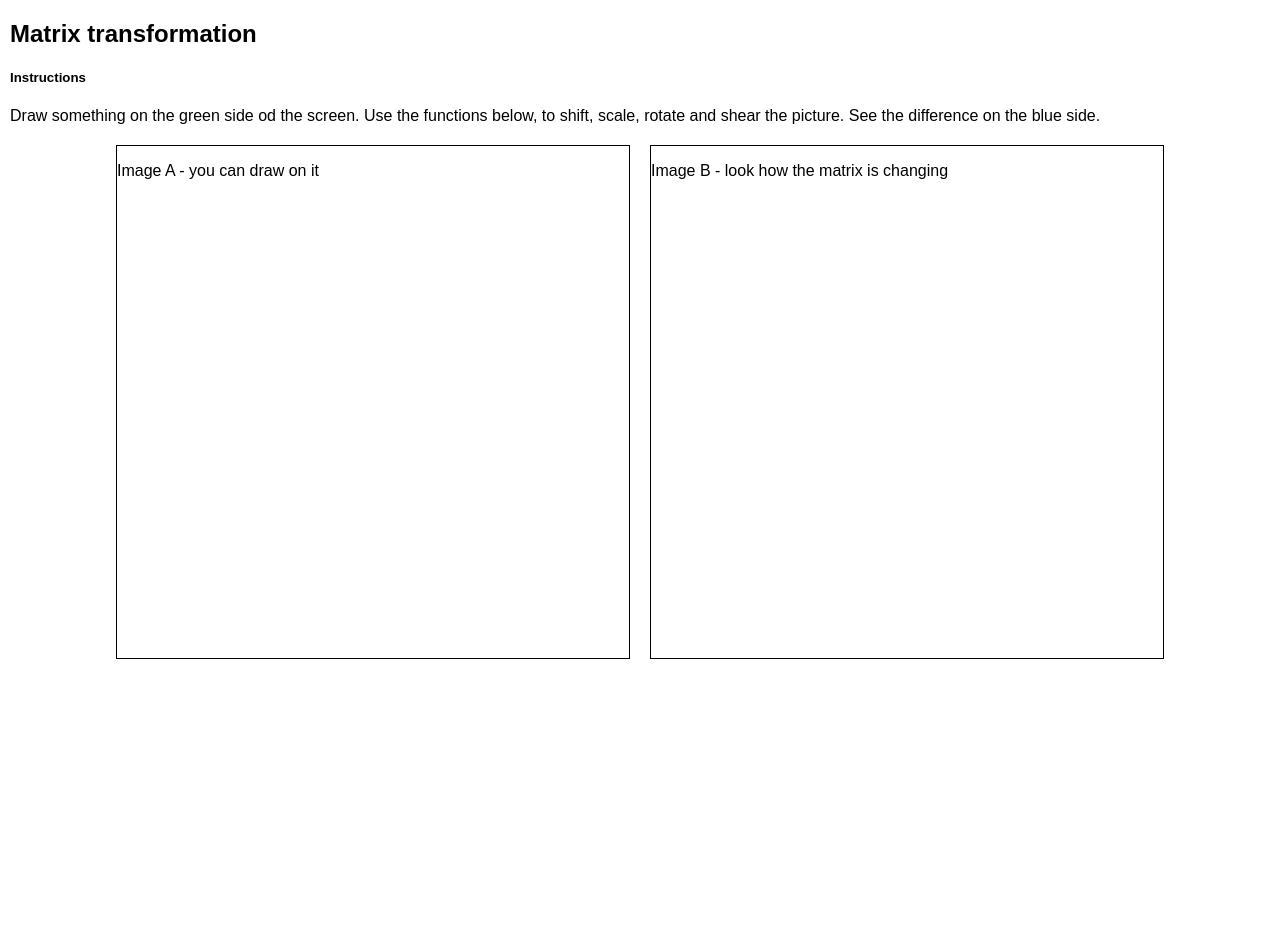
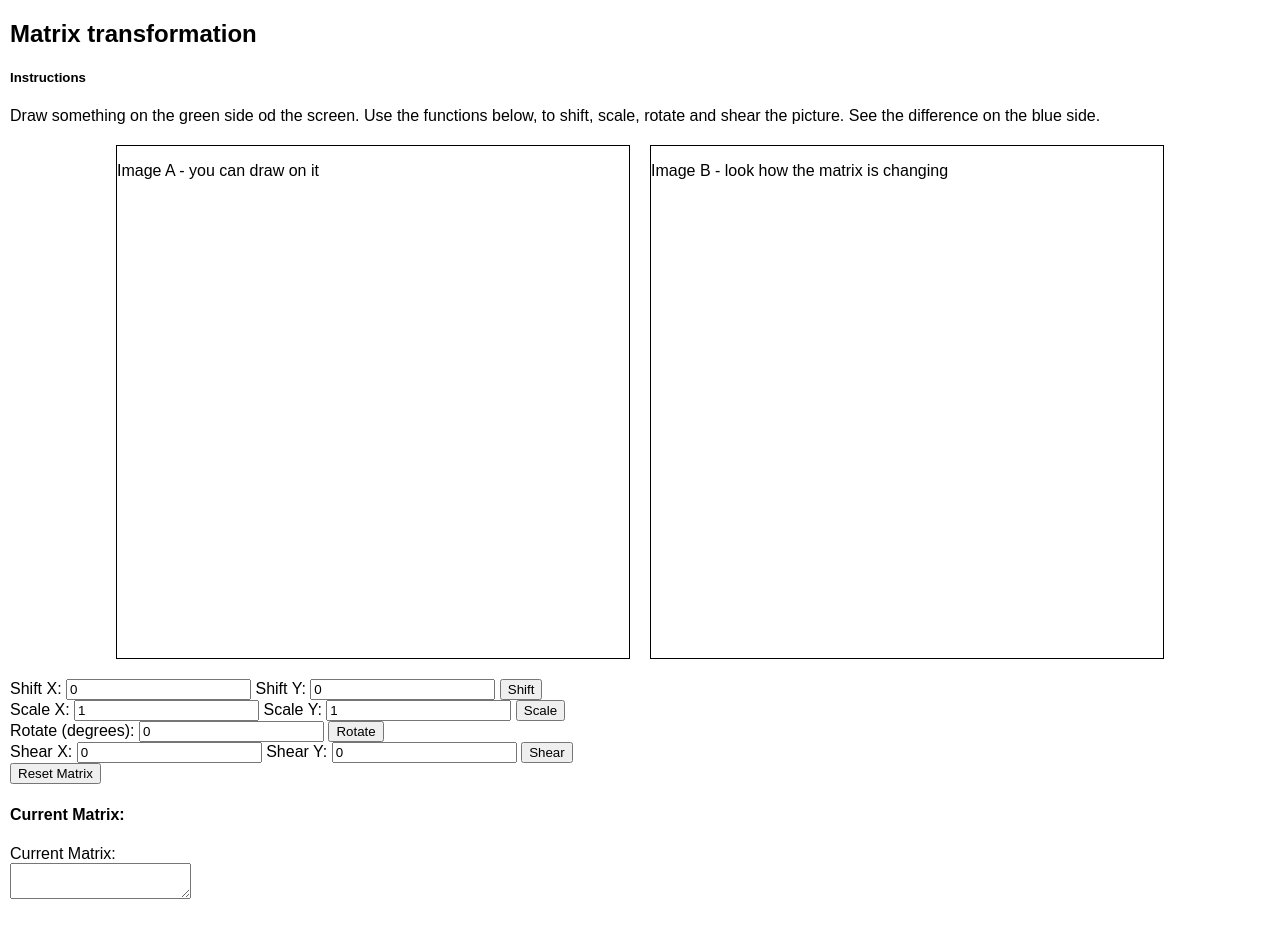
Before and after one commit to milenatarkowska/GRK-matrix-app, a plain HTML site: page index.html in a window 1280 px wide. Before the commit the page ends 800 px from the top, so only its background shows below. Drawn offline with nearby package versions, Linux system fonts and the light colour scheme.

Commit message:
added html buttons

```diff
--- a/index.html
+++ b/index.html
@@ -1,14 +1,14 @@
 <!DOCTYPE html>
 <html lang="en">
 <head>
+    <meta charset="UTF-8">
+    <title>Matrix Transformation App</title>
+    <script src="https://cdnjs.cloudflare.com/ajax/libs/p5.js/1.9.0/p5.min.js"></script>
     <link rel="stylesheet" href="styles.css">
-    <meta charset="UTF-8">
-    <title>Matrix transformation app</title>
-    <script src="https://cdnjs.cloudflare.com/ajax/libs/p5.js/1.9.0/p5.min.js"></script>
-    <script> src="app.js"</script>
 </head>
 <body>
     <h2>Matrix transformation</h2>
+
     <div>
     <h5>Instructions</h5>
     <p>Draw something on the green side od the screen.
@@ -26,5 +26,37 @@
         </div>
 
     </div>
+
+    <div class="controls">
+        <div>
+            <label>Shift X: <input id="shiftX" type="number" value="0"></label>
+            <label>Shift Y: <input id="shiftY" type="number" value="0"></label>
+            <button onclick="shiftMatrix()">Shift</button>
+        </div>
+        <div>
+            <label>Scale X: <input id="scaleX" type="number" value="1" step="0.1"></label>
+            <label>Scale Y: <input id="scaleY" type="number" value="1" step="0.1"></label>
+            <button onclick="scaleMatrix()">Scale</button>
+        </div>
+        <div>
+            <label>Rotate (degrees): <input id="rotateAngle" type="number" value="0"></label>
+            <button onclick="rotateMatrix()">Rotate</button>
+        </div>
+        <div>
+            <label>Shear X: <input id="shearX" type="number" value="0" step="0.1"></label>
+            <label>Shear Y: <input id="shearY" type="number" value="0" step="0.1"></label>
+            <button onclick="shearMatrix()">Shear</button>
+        </div>
+        <div>
+            <button onclick="resetMatrix()">Reset Matrix</button>
+        </div>
+        <h4>Current Matrix:</h4>
+        <div>
+            <label for="matrixDisplay">Current Matrix:</label><br>
+            <textarea id="matrixDisplay" readonly></textarea>
+        </div>
+    </div>
+
+    <script src="app.js"></script>
 </body>
 </html>
```
